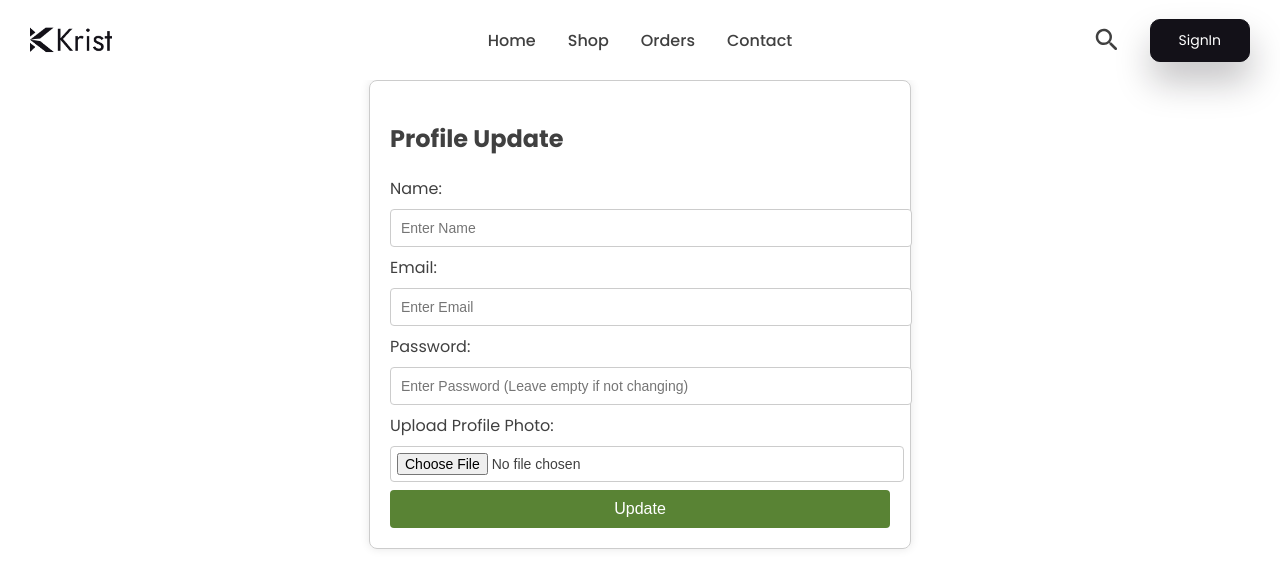
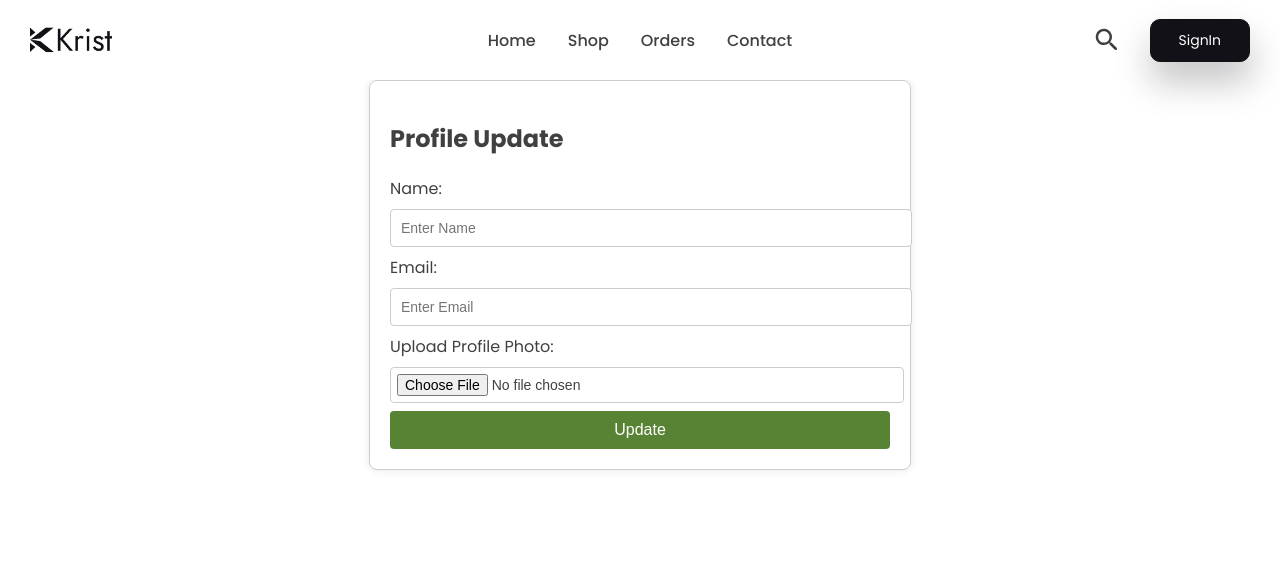
Before and after one commit to AlkaSinha5/Merm_ecomm, a React (Create React App) app in the folder client/: page /user/userUpdate in a window 1280 px wide. Shown: the top 588 px of the page. Built offline with nearby package versions, Linux system fonts and the light colour scheme.

Commit message:
user update

```diff
--- a/client/src/components/profileUpdate.jsx
+++ b/client/src/components/profileUpdate.jsx
@@ -6,7 +6,6 @@ const UpdateUser = ({ currentUser }) => {
   const [user, setUser] = useState({
     name: "",
     email: "",
-    password: "",
     photo: "",
   });
   const [loading, setLoading] = useState(false);
@@ -19,7 +18,7 @@ const UpdateUser = ({ currentUser }) => {
     const fetchUser = async () => {
       try {
         const response = await axios.get(`http://localhost:8080/api/user/getById/${userId}`);
-        setUser(response.data || { name: "", email: "", password: "", photo: "" });
+        setUser(response.data || { name: "", email: "", photo: "" });
       } catch (err) {
         setError("Failed to fetch user. Please try again.");
       }
@@ -55,9 +54,9 @@ const UpdateUser = ({ currentUser }) => {
 
     const updatedUser = { ...user };
 
-    // If password is empty, don't send it in the update request
-    if (!user.password) {
-      delete updatedUser.password;
+    // Remove photo if not updated (optional)
+    if (!user.photo) {
+      delete updatedUser.photo;
     }
 
     try {
@@ -155,21 +154,6 @@ const UpdateUser = ({ currentUser }) => {
 
       <div>
         <label>
-          Password:
-          <input
-            type="password"
-            name="password"
-            value={user.password || ""}
-            onChange={handleInputChange}
-            placeholder="Enter Password (Leave empty if not changing)"
-            disabled={loading}
-            style={inputStyle}
-          />
-        </label>
-      </div>
-
-      <div>
-        <label>
           Upload Profile Photo:
           <input
             type="file"
```
Also changed, not shown: 1 other file (tests, documents, lock files or other folders).
